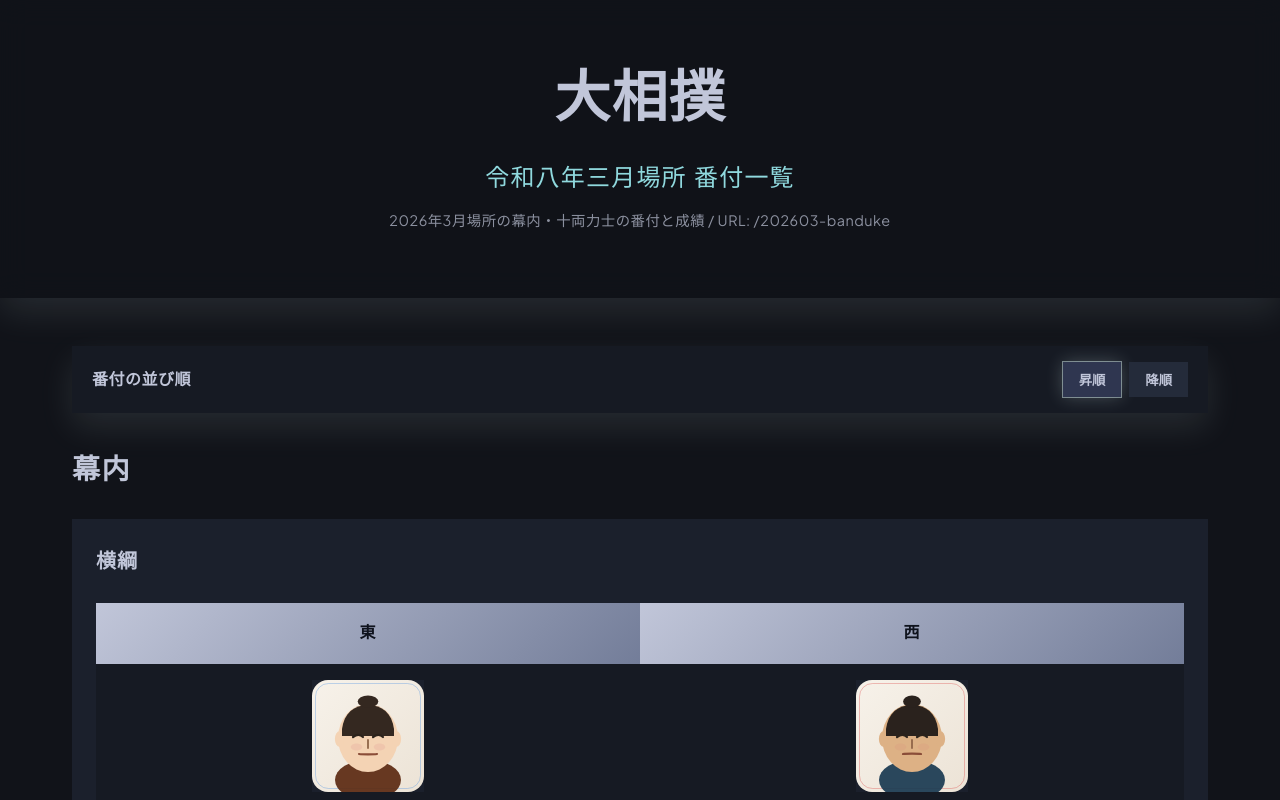
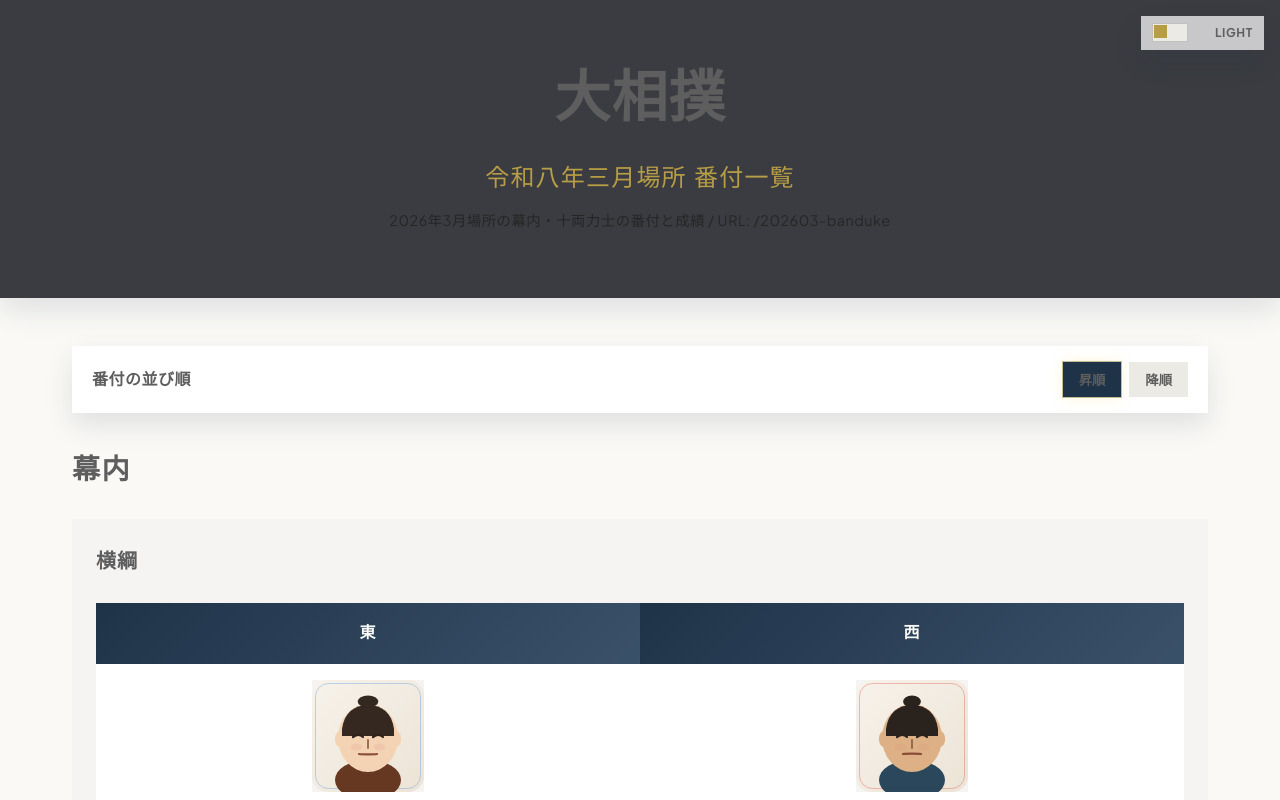
Before and after one commit to dai/o-sumo, a React (Vite) app: page /202603-banduke in a window 1280 px wide. Shown: the top 800 px of the page. Built offline with nearby package versions, Linux system fonts and the light colour scheme.

Commit message:
feat: add light/dark theme toggle with persisted preference

```diff
--- /dev/null
+++ b/app/components/ThemeToggle.tsx
@@ -0,0 +1,48 @@
+import { useEffect, useState } from 'react'
+import {
+  applyTheme,
+  persistTheme,
+  readThemeFromDataset,
+  type Theme,
+} from '../lib/theme'
+import './theme-toggle.css'
+
+function nextTheme(theme: Theme): Theme {
+  return theme === 'light' ? 'dark' : 'light'
+}
+
+export default function ThemeToggle() {
+  const [theme, setTheme] = useState<Theme>(() => readThemeFromDataset() ?? 'light')
+
+  useEffect(() => {
+    const currentTheme = readThemeFromDataset()
+    if (currentTheme) {
+      setTheme(currentTheme)
+    }
+  }, [])
+
+  const isDark = theme === 'dark'
+
+  const handleToggle = () => {
+    const updatedTheme = nextTheme(theme)
+    applyTheme(updatedTheme)
+    persistTheme(updatedTheme)
+    setTheme(updatedTheme)
+  }
+
+  return (
+    <button
+      type="button"
+      className={`theme-toggle${isDark ? ' is-dark' : ''}`}
+      onClick={handleToggle}
+      aria-pressed={isDark}
+      aria-label={`現在のテーマは${isDark ? 'ダーク' : 'ライト'}。クリックで${isDark ? 'ライト' : 'ダーク'}に切り替え`}
+      title={`Theme: ${isDark ? 'DARK' : 'LIGHT'}`}
+    >
+      <span className="theme-toggle-track" aria-hidden="true">
+        <span className="theme-toggle-thumb" />
+      </span>
+      <span className="theme-toggle-label">{isDark ? 'DARK' : 'LIGHT'}</span>
+    </button>
+  )
+}
--- /dev/null
+++ b/app/components/theme-toggle.css
@@ -0,0 +1,78 @@
+.theme-toggle {
+  position: fixed;
+  top: 1rem;
+  right: 1rem;
+  z-index: 260;
+  display: inline-flex;
+  align-items: center;
+  gap: 0.55rem;
+  padding: 0.45rem 0.7rem;
+  border: none;
+  background: rgba(255, 255, 255, 0.72);
+  backdrop-filter: blur(14px);
+  -webkit-backdrop-filter: blur(14px);
+  color: var(--color-primary);
+  letter-spacing: 0.05em;
+  font-size: 0.75rem;
+  font-weight: 700;
+  line-height: 1;
+  box-shadow: var(--shadow-soft);
+  cursor: pointer;
+  transition: transform 0.2s ease, box-shadow 0.2s ease, background-color 0.2s ease;
+}
+
+[data-theme='dark'] .theme-toggle {
+  background: rgba(17, 19, 25, 0.78);
+}
+
+.theme-toggle:hover {
+  transform: translateY(-1px);
+  box-shadow: var(--shadow-ambient);
+}
+
+.theme-toggle:focus-visible {
+  outline: 2px solid var(--color-focus-outline);
+  outline-offset: 2px;
+}
+
+.theme-toggle-track {
+  width: 2.25rem;
+  height: 1.2rem;
+  background: var(--surface-container-high);
+  box-shadow: inset 0 0 0 1px var(--color-border);
+  position: relative;
+}
+
+.theme-toggle-thumb {
+  position: absolute;
+  top: 2px;
+  left: 2px;
+  width: 0.8rem;
+  height: 0.8rem;
+  background: var(--color-secondary-dim);
+  transition: transform 0.2s ease, background-color 0.2s ease;
+}
+
+.theme-toggle.is-dark .theme-toggle-thumb {
+  transform: translateX(1.01rem);
+  background: var(--color-tertiary);
+}
+
+.theme-toggle-label {
+  min-width: 3.5rem;
+  text-align: right;
+}
+
+@media (max-width: 768px) {
+  .theme-toggle {
+    top: 0.6rem;
+    right: 0.6rem;
+    padding: 0.35rem 0.5rem;
+    gap: 0.45rem;
+    font-size: 0.68rem;
+  }
+
+  .theme-toggle-label {
+    min-width: 3rem;
+  }
+}
--- a/app/globals.css
+++ b/app/globals.css
@@ -1,7 +1,65 @@
 @import url('https://fonts.googleapis.com/css2?family=Noto+Sans+JP:wght@300;400;500;600;700&family=Noto+Serif+JP:wght@400;500;600;700;900&family=Plus+Jakarta+Sans:wght@400;500;600;700&display=swap');
 
-:root {
-  /* Ronin palette */
+:root,
+[data-theme='light'] {
+  /* Light palette (DESIGN.md) */
+  --color-primary: #5f5e5e;
+  --color-primary-container: #1f3348;
+  --color-primary-muted: #7d7d7c;
+  --color-secondary: #735c00;
+  --color-secondary-light: #fed65b;
+  --color-secondary-dim: #b79d46;
+  --color-tertiary: #7d4a9e;
+  --color-tertiary-container: #efe5f7;
+  --color-accent-gold: var(--color-secondary-light);
+  --color-accent-silver: #c0c0c0;
+  --color-accent-bronze: #cd7f32;
+
+  /* Surface hierarchy */
+  --surface: #faf9f6;
+  --surface-container-lowest: #ffffff;
+  --surface-container-low: #f5f4f2;
+  --surface-container-high: #eceae5;
+  --surface-variant: #e8e5de;
+  --surface-bright: #fdfcf9;
+
+  /* Text and interaction */
+  --color-light-bg: #faf9f6;
+  --color-dark-text: #1a1c1a;
+  --color-muted: #5f6368;
+  --color-border: rgba(95, 94, 94, 0.3);
+  --color-surface: #ffffff;
+  --color-focus: #0c5a8a;
+  --color-focus-outline: rgba(12, 90, 138, 0.45);
+  --color-on-primary: #f8f8f6;
+  --color-on-secondary: #1a1c1a;
+  --color-on-tertiary: #f8f8f6;
+
+  /* Status accents */
+  --color-east: #3977b6;
+  --color-west: #9a4b8b;
+  --color-win: #735c00;
+  --color-loss: #515b66;
+  --color-draw: #8a8f97;
+
+  /* Legacy mappings for compatibility */
+  --color-primary-legacy: var(--color-primary-container);
+  --color-secondary-legacy: var(--color-tertiary);
+
+  /* Gradients */
+  --gradient-primary: linear-gradient(135deg, #1f3348 0%, #3a516a 100%);
+  --gradient-secondary: linear-gradient(135deg, #fed65b 0%, #d5a82d 100%);
+  --gradient-gold: var(--gradient-secondary);
+
+  /* Atmospheric depth */
+  --shadow-soft: 0 12px 28px rgba(31, 51, 72, 0.12);
+  --shadow-ambient: 0 24px 48px rgba(125, 74, 158, 0.16);
+  --shadow-glow-secondary: 0 0 0 1px rgba(115, 92, 0, 0.4), 0 0 14px rgba(254, 214, 91, 0.26);
+  --shadow-glow-tertiary: 0 0 0 1px rgba(125, 74, 158, 0.35), 0 0 14px rgba(125, 74, 158, 0.22);
+}
+
+[data-theme='dark'] {
+  /* Ronin palette (DESIGN-Ronin.md) */
   --color-primary: #c1c6d9;
   --color-primary-container: #2f3650;
   --color-primary-muted: #959db5;
@@ -29,6 +87,7 @@
   --color-border: rgba(230, 254, 255, 0.35);
   --color-surface: #161a23;
   --color-focus: #e6feff;
+  --color-focus-outline: rgba(230, 254, 255, 0.5);
   --color-on-primary: #0f131d;
   --color-on-secondary: #0b1518;
   --color-on-tertiary: #140c1d;
@@ -54,7 +113,9 @@
   --shadow-ambient: 0 28px 56px rgba(236, 177, 255, 0.14);
   --shadow-glow-secondary: 0 0 0 1px rgba(230, 254, 255, 0.45), 0 0 18px rgba(230, 254, 255, 0.24);
   --shadow-glow-tertiary: 0 0 0 1px rgba(236, 177, 255, 0.4), 0 0 18px rgba(236, 177, 255, 0.2);
+}
 
+:root {
   /* Typography */
   --font-serif: 'Noto Serif JP', serif;
   --font-sans: 'Plus Jakarta Sans', 'Noto Sans JP', sans-serif;
@@ -67,7 +128,6 @@
   --spacing-xl: 2rem;
   --spacing-2xl: 3rem;
 }
-
 /* The "No-Line" Rule: 0px radius globally */
 *, *::before, *::after {
   border-radius: 0;
@@ -139,7 +199,7 @@ a:focus-visible,
 button:focus-visible,
 [role='button']:focus-visible,
 [tabindex]:focus-visible {
-  outline: 2px solid rgba(230, 254, 255, 0.5);
+  outline: 2px solid var(--color-focus-outline);
   outline-offset: 3px;
   box-shadow: var(--shadow-glow-secondary);
 }
--- /dev/null
+++ b/app/lib/theme.ts
@@ -0,0 +1,88 @@
+export const THEME_STORAGE_KEY = 'o-sumo-theme'
+
+export type Theme = 'light' | 'dark'
+
+export function isTheme(value: string | null | undefined): value is Theme {
+  return value === 'light' || value === 'dark'
+}
+
+export function resolveInitialTheme(storedTheme: string | null, prefersDark: boolean): Theme {
+  if (isTheme(storedTheme)) {
+    return storedTheme
+  }
+
+  return prefersDark ? 'dark' : 'light'
+}
+
+export function getStoredTheme(storage?: Storage | null): Theme | null {
+  const targetStorage = storage ?? (typeof window !== 'undefined' ? window.localStorage : null)
+
+  if (!targetStorage) {
+    return null
+  }
+
+  try {
+    const storedTheme = targetStorage.getItem(THEME_STORAGE_KEY)
+    return isTheme(storedTheme) ? storedTheme : null
+  } catch {
+    return null
+  }
+}
+
+export function getSystemPrefersDark(win?: Pick<Window, 'matchMedia'> | null): boolean {
+  const targetWindow = win ?? (typeof window !== 'undefined' ? window : null)
+
+  if (!targetWindow || typeof targetWindow.matchMedia !== 'function') {
+    return false
+  }
+
+  return targetWindow.matchMedia('(prefers-color-scheme: dark)').matches
+}
+
+export function applyTheme(theme: Theme, root?: HTMLElement | null): void {
+  const targetRoot = root ?? (typeof document !== 'undefined' ? document.documentElement : null)
+
+  if (!targetRoot) {
+    return
+  }
+
+  targetRoot.dataset.theme = theme
+}
+
+export function readThemeFromDataset(root?: HTMLElement | null): Theme | null {
+  const targetRoot = root ?? (typeof document !== 'undefined' ? document.documentElement : null)
+
+  if (!targetRoot) {
+    return null
+  }
+
+  const theme = targetRoot.dataset.theme
+  return isTheme(theme) ? theme : null
+}
+
+export function persistTheme(theme: Theme, storage?: Storage | null): void {
+  const targetStorage = storage ?? (typeof window !== 'undefined' ? window.localStorage : null)
+
+  if (!targetStorage) {
+    return
+  }
+
+  try {
+    targetStorage.setItem(THEME_STORAGE_KEY, theme)
+  } catch {
+    // ignore storage write errors
+  }
+}
+
+export function bootstrapTheme(doc?: Document | null, win?: Pick<Window, 'localStorage' | 'matchMedia'> | null): Theme {
+  const targetDocument = doc ?? (typeof document !== 'undefined' ? document : null)
+  const targetWindow = win ?? (typeof window !== 'undefined' ? window : null)
+
+  const storedTheme = getStoredTheme(targetWindow?.localStorage)
+  const prefersDark = getSystemPrefersDark(targetWindow)
+  const initialTheme = resolveInitialTheme(storedTheme, prefersDark)
+
+  applyTheme(initialTheme, targetDocument?.documentElement ?? null)
+
+  return initialTheme
+}
--- a/app/main.tsx
+++ b/app/main.tsx
@@ -7,6 +7,7 @@ import HomePage from './page'
 import TorikumiHubPage from './torikumi/page'
 import TopLevelSlugPage from './TopLevelSlugPage'
 import ArchivesPage from './archives/page'
+import ThemeToggle from './components/ThemeToggle'
 import {
   banzukePath,
   MAY2026_RESULT_PATH,
@@ -15,7 +16,10 @@ import {
   MARCH2026_SCHEDULE_PATH,
   MARCH2026_BANDUKE_PATH,
 } from './lib/torikumi-routes'
+import { bootstrapTheme } from './lib/theme'
 import './globals.css'
+
+bootstrapTheme()
 
 const updateSW = registerSW({
   onNeedRefresh() {
@@ -28,6 +32,7 @@ const updateSW = registerSW({
 ReactDOM.createRoot(document.getElementById('root')!).render(
   <React.StrictMode>
     <BrowserRouter>
+      <ThemeToggle />
       <Routes>
         <Route path="/" element={<HomePage />} />
         <Route path="/archives" element={<ArchivesPage />} />
```
Also changed, not shown: 2 other files (tests, documents, lock files or other folders).
